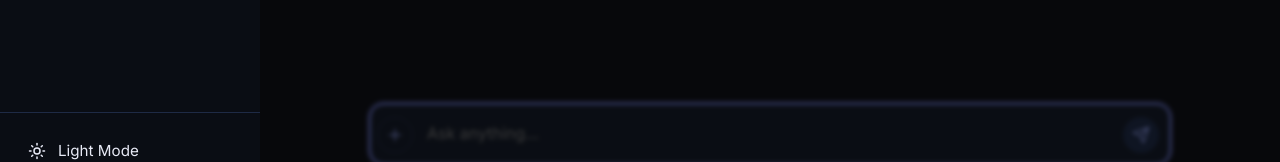
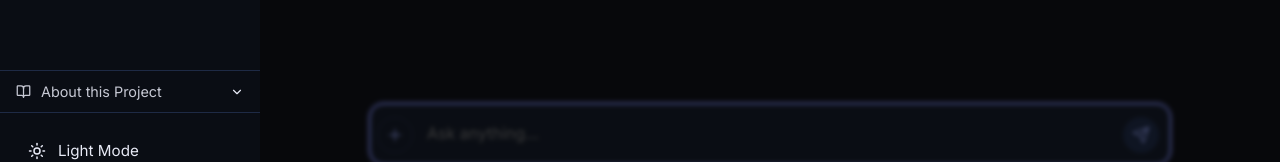
Before and after one commit to thenewapple2004-netizen/modular-rag, a React (Vite) app in the folder frontend/: page / in a window 1280 px wide. Shown: the part 612-774 px from the top of the page. Built offline with nearby package versions, Linux system fonts and the light colour scheme.

Commit message:
sidebar guide

```diff
--- a/frontend/src/App.jsx
+++ b/frontend/src/App.jsx
@@ -2,7 +2,7 @@ import { useState, useRef, useEffect } from 'react';
 import ReactMarkdown from 'react-markdown';
 import {
   Send, Bot, User, Link as LinkIcon, Menu, Plus, MessageSquare,
-  Sun, Moon, Sparkles, Trash2, Database, Globe, X
+  Sun, Moon, Sparkles, Trash2, Database, Globe, X, BookOpen, ChevronDown, ChevronUp
 } from 'lucide-react';
 import './index.css';
 
@@ -51,6 +51,7 @@ function App() {
   // Mode state
   const [activeMode, setActiveMode] = useState('auto');
   const [pickerOpen, setPickerOpen] = useState(false);
+  const [guideOpen, setGuideOpen] = useState(false);
 
   const messagesEndRef = useRef(null);
   const textareaRef = useRef(null);
@@ -206,6 +207,54 @@ function App() {
               </button>
             </div>
           ))}
+        </div>
+
+        {/* ── Guide Section ──────────────────────────────── */}
+        <div className="sidebar-guide">
+          <button
+            className="guide-toggle"
+            onClick={() => setGuideOpen(o => !o)}
+          >
+            <div className="guide-toggle-left">
+              <BookOpen size={15} />
+              <span>About this Project</span>
+            </div>
+            {guideOpen ? <ChevronUp size={14} /> : <ChevronDown size={14} />}
+          </button>
+
+          {guideOpen && (
+            <div className="guide-panel">
+              <p className="guide-section-title">📌 What is this?</p>
+              <p className="guide-para">
+                This is a <strong>Modular RAG</strong> (Retrieval-Augmented Generation)
+                assistant built on a knowledge base of
+                <strong> Reinforcement Learning</strong> research.
+                Ask it anything about RL concepts, algorithms, and advancements —
+                it searches the uploaded documents and answers with full context.
+              </p>
+
+              <p className="guide-section-title">⚡ Modes</p>
+              <div className="guide-mode-row">
+                <span className="guide-mode-chip" style={{ color: 'var(--accent)' }}>Auto</span>
+                <span>AI picks the best tool automatically for each query.</span>
+              </div>
+              <div className="guide-mode-row">
+                <span className="guide-mode-chip" style={{ color: '#34d399' }}>Vector DB</span>
+                <span>Only searches your RL documents — perfect for document Q&amp;A.</span>
+              </div>
+              <div className="guide-mode-row">
+                <span className="guide-mode-chip" style={{ color: '#60a5fa' }}>Webpage</span>
+                <span>Paste any URL — the page is scraped and used as context.</span>
+              </div>
+
+              <p className="guide-section-title">💡 Tips</p>
+              <ul className="guide-tips">
+                <li>Use the <strong>+</strong> button in the chat bar to switch modes.</li>
+                <li>Follow-up questions work — the assistant remembers the conversation.</li>
+                <li>For best results in Vector DB mode, ask specific RL questions.</li>
+              </ul>
+            </div>
+          )}
         </div>
 
         <div className="sidebar-footer">
--- a/frontend/src/index.css
+++ b/frontend/src/index.css
@@ -210,9 +210,131 @@ body {
   background: var(--bg-sidebar-hover);
 }
 
+/* ── Sidebar Guide ─────────────────────────────────────────── */
+.sidebar-guide {
+  border-top: 1px solid var(--border-sidebar);
+  margin: 0;
+}
+
+.guide-toggle {
+  width: 100%;
+  display: flex;
+  align-items: center;
+  justify-content: space-between;
+  padding: 12px 16px;
+  background: transparent;
+  border: none;
+  color: var(--text-sidebar);
+  font-family: inherit;
+  font-size: 0.9rem;
+  cursor: pointer;
+  transition: background 0.2s;
+}
+
+.guide-toggle:hover {
+  background: var(--bg-sidebar-hover);
+}
+
+.guide-toggle-left {
+  display: flex;
+  align-items: center;
+  gap: 10px;
+  opacity: 0.85;
+}
+
+.guide-panel {
+  padding: 4px 16px 14px;
+  display: flex;
+  flex-direction: column;
+  gap: 8px;
+  animation: slideDown 0.18s ease;
+  max-height: 380px;
+  overflow-y: auto;
+}
+
+.guide-panel::-webkit-scrollbar {
+  width: 4px;
+}
+
+.guide-panel::-webkit-scrollbar-thumb {
+  background: var(--border-sidebar);
+  border-radius: 4px;
+}
+
+@keyframes slideDown {
+  from {
+    opacity: 0;
+    transform: translateY(-6px);
+  }
+
+  to {
+    opacity: 1;
+    transform: translateY(0);
+  }
+}
+
+.guide-section-title {
+  font-size: 0.73rem;
+  font-weight: 700;
+  letter-spacing: 0.5px;
+  text-transform: uppercase;
+  color: var(--accent);
+  margin-top: 6px;
+}
+
+.guide-para {
+  font-size: 0.82rem;
+  color: var(--text-sidebar);
+  line-height: 1.55;
+  opacity: 0.85;
+}
+
+.guide-para strong {
+  color: var(--text-sidebar);
+  opacity: 1;
+}
+
+.guide-mode-row {
+  display: flex;
+  align-items: baseline;
+  gap: 8px;
+  font-size: 0.8rem;
+  color: var(--text-sidebar);
+  opacity: 0.85;
+  line-height: 1.4;
+}
+
+.guide-mode-chip {
+  font-size: 0.72rem;
+  font-weight: 700;
+  white-space: nowrap;
+  flex-shrink: 0;
+  background: rgba(255, 255, 255, 0.06);
+  padding: 2px 7px;
+  border-radius: 10px;
+  border: 1px solid rgba(255, 255, 255, 0.1);
+}
+
+.guide-tips {
+  font-size: 0.8rem;
+  color: var(--text-sidebar);
+  opacity: 0.82;
+  line-height: 1.55;
+  padding-left: 18px;
+  display: flex;
+  flex-direction: column;
+  gap: 4px;
+}
+
+.guide-tips li strong {
+  color: var(--text-sidebar);
+  opacity: 1;
+}
+
 .sidebar-footer {
   padding: 16px;
   border-top: 1px solid var(--border-sidebar);
+
 }
 
 .theme-toggle {
```
